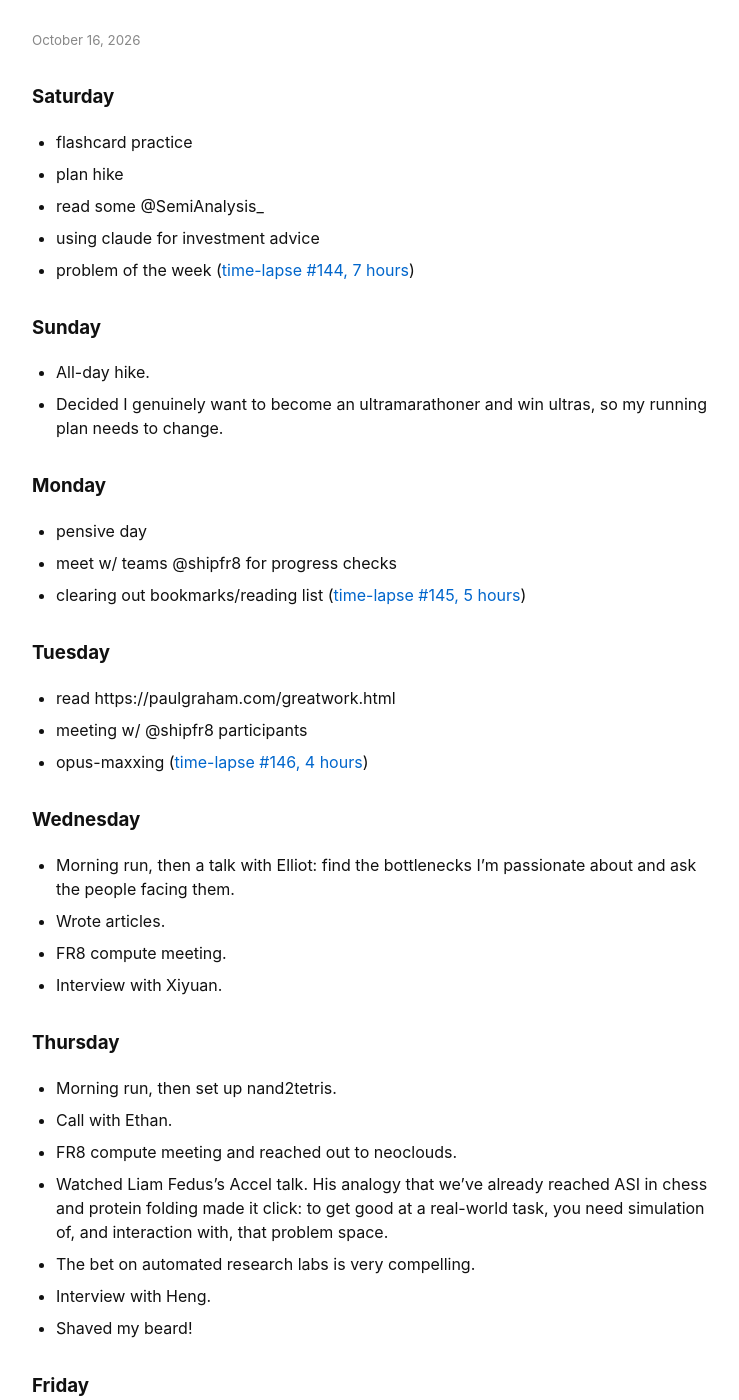
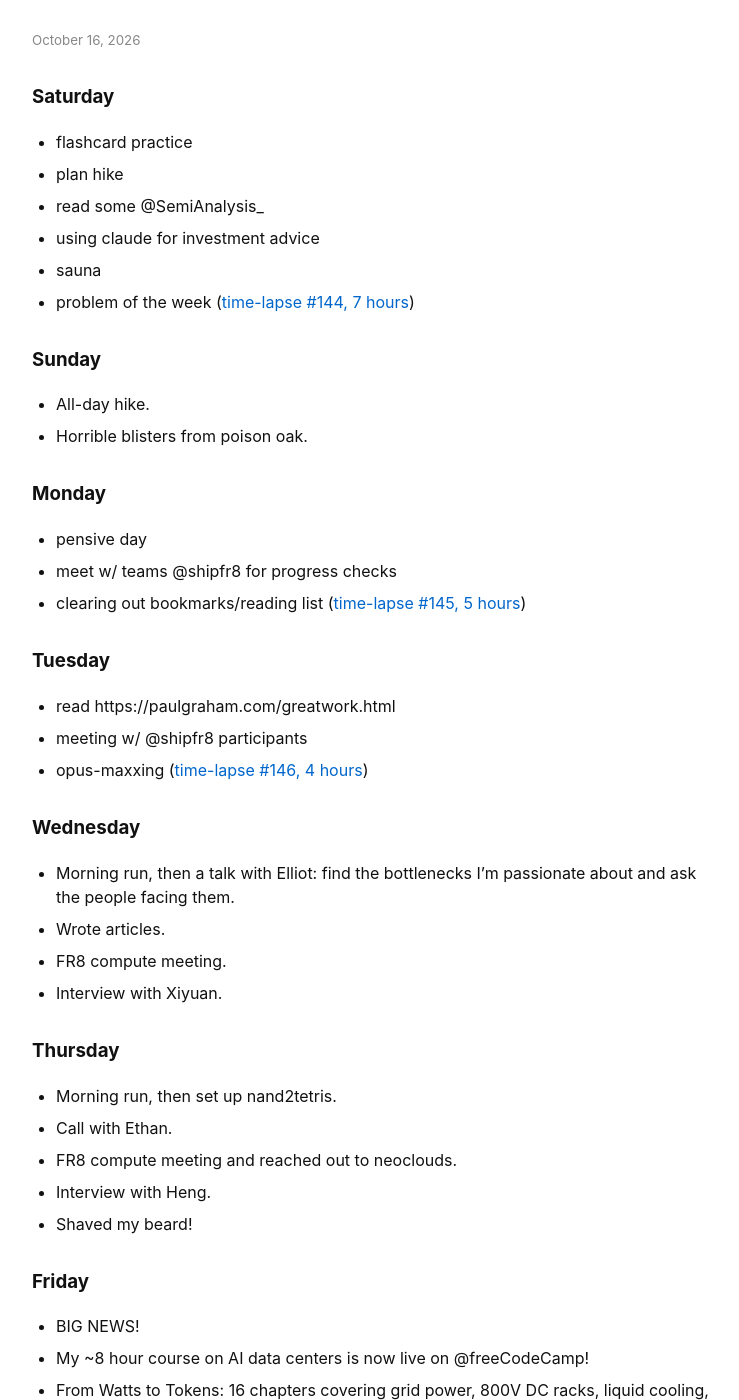
Before and after one commit to kiankyars/kiankyars.github.io, a Jekyll site: the page built from _posts/weekly-victories/2026-10-16-weekly-victories.md, in a window 1280 px wide and 1400 px high, scrolled down 198 px. Shown: the whole window, without its empty margins (262-1001 px from the left). Built offline with Jekyll 4.4.1, drawn with Linux system fonts in a browser that asks for light colours.

Commit message:
Revise the week of Oct 16: sauna, poison oak, drop the Fedus notes.
Co-authored-by: Cursor <cursoragent@cursor.com>

```diff
--- a/_posts/weekly-victories/2026-10-16-weekly-victories.md
+++ b/_posts/weekly-victories/2026-10-16-weekly-victories.md
@@ -11,12 +11,13 @@ categories: reflection
 - plan hike
 - read some @SemiAnalysis_
 - using claude for investment advice
+- sauna
 - problem of the week ([time-lapse #144, 7 hours](https://x.com/neuralkian/status/2109700167502868541))
 
 ### Sunday
 
 - All-day hike.
-- Decided I genuinely want to become an ultramarathoner and win ultras, so my running plan needs to change.
+- Horrible blisters from poison oak.
 
 ### Monday
 
@@ -42,8 +43,6 @@ categories: reflection
 - Morning run, then set up nand2tetris.
 - Call with Ethan.
 - FR8 compute meeting and reached out to neoclouds.
-- Watched Liam Fedus's Accel talk. His analogy that we've already reached ASI in chess and protein folding made it click: to get good at a real-world task, you need simulation of, and interaction with, that problem space.
-- The bet on automated research labs is very compelling.
 - Interview with Heng.
 - Shaved my beard!
 
```
